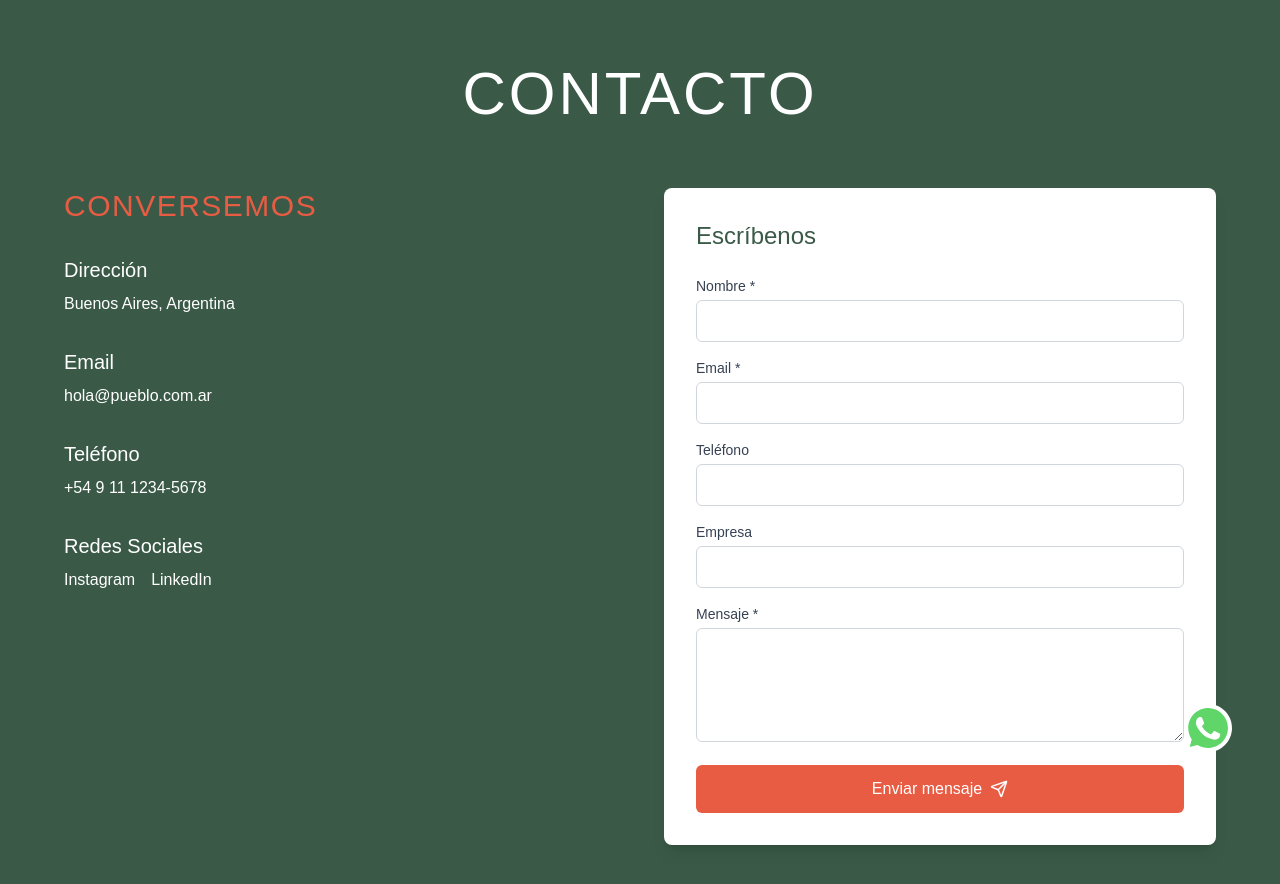
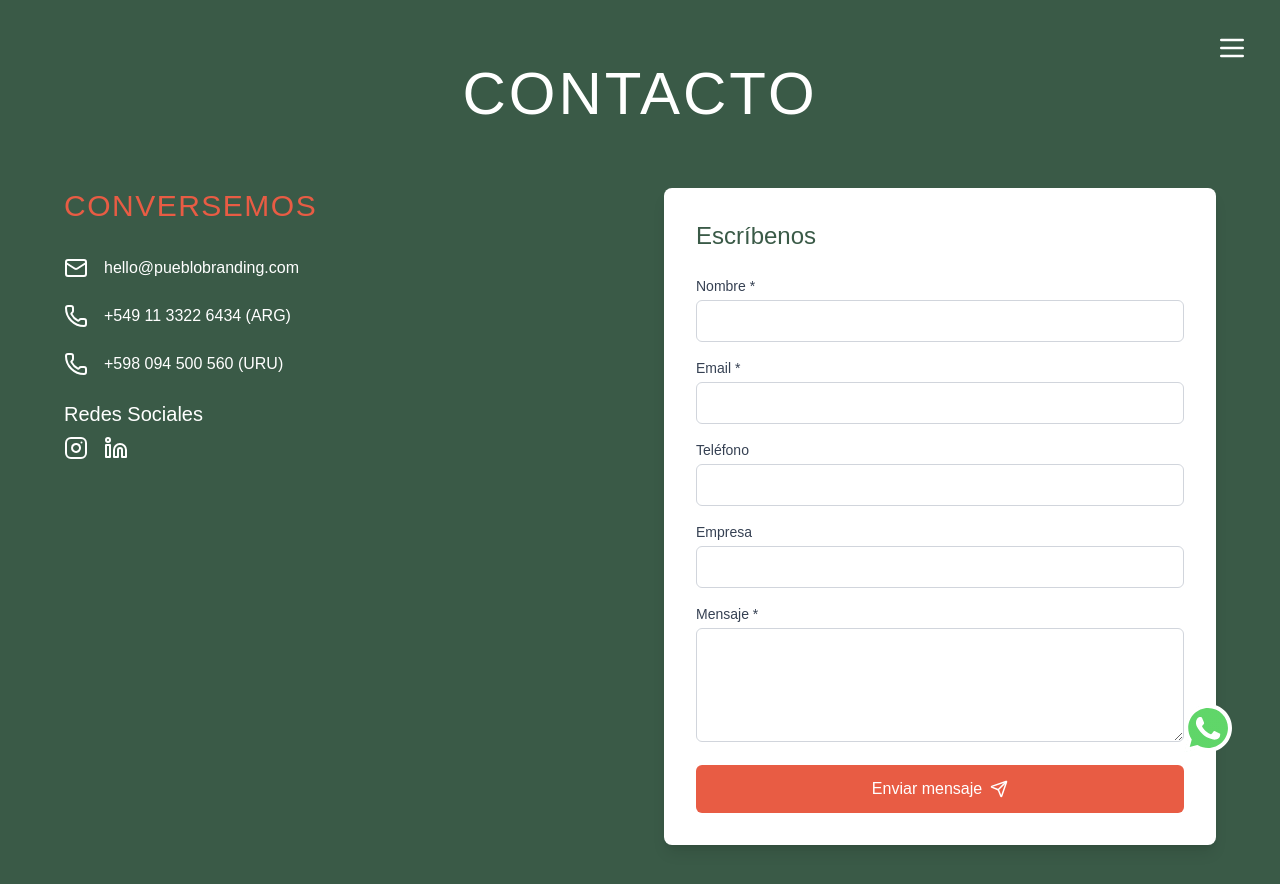
Before and after one commit to pueblobranding/pueblo, a Next.js app: page /contacto in a window 1280 px wide. Shown: the top 884 px of the page. Built offline with nearby package versions, Linux system fonts and the light colour scheme.

Commit message:
Refactor ContactoSection to include Navbar and enhance contact information layout

```diff
--- a/components/contacto.tsx
+++ b/components/contacto.tsx
@@ -3,9 +3,16 @@
 import type React from "react"
 
 import { useState } from "react"
-import { Send } from "lucide-react"
+import { Send, MailIcon, PhoneIcon, Instagram, Linkedin } from "lucide-react"
+import Navbar from "@/components/navbar"
 
 export default function ContactoSection() {
+    const [isMenuOpen, setIsMenuOpen] = useState(false)
+
+    const toggleMenu = () => {
+        setIsMenuOpen(!isMenuOpen)
+    }
+
     const [formData, setFormData] = useState({
         nombre: "",
         email: "",
@@ -45,6 +52,7 @@ export default function ContactoSection() {
 
     return (
         <section className="min-h-screen bg-[#3a5a47] py-16 px-4">
+            <Navbar isMenuOpen={isMenuOpen} toggleMenu={toggleMenu} />
             <div className="container mx-auto max-w-6xl">
                 {/* Título principal */}
                 <h1 className="text-white text-4xl md:text-5xl lg:text-6xl font-light text-center mb-16 tracking-wider">
@@ -56,34 +64,40 @@ export default function ContactoSection() {
                     <div className="text-white">
                         <h2 className="text-[#e85c44] text-3xl font-light mb-8 tracking-wider">CONVERSEMOS</h2>
 
-            <div className="space-y-8">
-              <div>
-                <h3 className="text-xl font-light mb-2">Dirección</h3>
-                <p className="font-light">Buenos Aires, Argentina</p>
-              </div>
+                        <div className="space-y-6">
 
-              <div>
-                <h3 className="text-xl font-light mb-2">Email</h3>
+                            <div className="flex flex-row gap-4">
+                                {/* <h3 className="text-xl font-light mb-2">Email</h3> */}
+                                <MailIcon />
                                 <a href="mailto:hola@pueblo.com.ar" className="font-light hover:text-[#e85c44] transition-colors">
-                  hola@pueblo.com.ar
+                                    hello@pueblobranding.com
                                 </a>
                             </div>
 
-              <div>
-                <h3 className="text-xl font-light mb-2">Teléfono</h3>
-                <a href="tel:+5491112345678" className="font-light hover:text-[#e85c44] transition-colors">
-                  +54 9 11 1234-5678
+                            <div className="flex flex-row gap-4">
+                                {/* <h3 className="text-LG font-light mb-2">ARGENTINA</h3> */}
+                                <PhoneIcon />
+                                <a href="tel:+5491133226434" className="font-light hover:text-[#e85c44] transition-colors">
+                                    +549 11 3322 6434 (ARG)
+                                </a>
+                            </div>
+
+                            <div className="flex flex-row gap-4">
+                                {/* <h3 className="text-LG font-light mb-2">URUGUAY</h3> */}
+                                <PhoneIcon />
+                                <a href="tel:+598094500560" className="font-light hover:text-[#e85c44] transition-colors">
+                                    +598 094 500 560 (URU)
                                 </a>
                             </div>
 
                             <div>
                                 <h3 className="text-xl font-light mb-2">Redes Sociales</h3>
                                 <div className="flex space-x-4">
-                  <a href="#" className="hover:text-[#e85c44] transition-colors">
-                    Instagram
+                                    <a href="https://www.instagram.com/pueblobranding" className="hover:text-[#e85c44] transition-colors">
+                                        <Instagram />
                                     </a>
                                     <a href="#" className="hover:text-[#e85c44] transition-colors">
-                    LinkedIn
+                                        <Linkedin />
                                     </a>
                                 </div>
                             </div>
--- a/components/navbar.tsx
+++ b/components/navbar.tsx
@@ -34,9 +34,6 @@ export default function Navbar({ isMenuOpen, toggleMenu }: NavbarProps) {
           <a href="/que-hacemos" className="hover:text-gray-300 transition-colors tracking-wider">
             QUE HACEMOS
           </a>
-          <a href="/proyectos" className="hover:text-gray-300 transition-colors tracking-wider">
-            PROYECTOS
-          </a>
           <a href="/contacto" className="hover:text-gray-300 transition-colors tracking-wider">
             CONTACTO
           </a>
```
Lines whose indentation alone changed are shown as unchanged.
